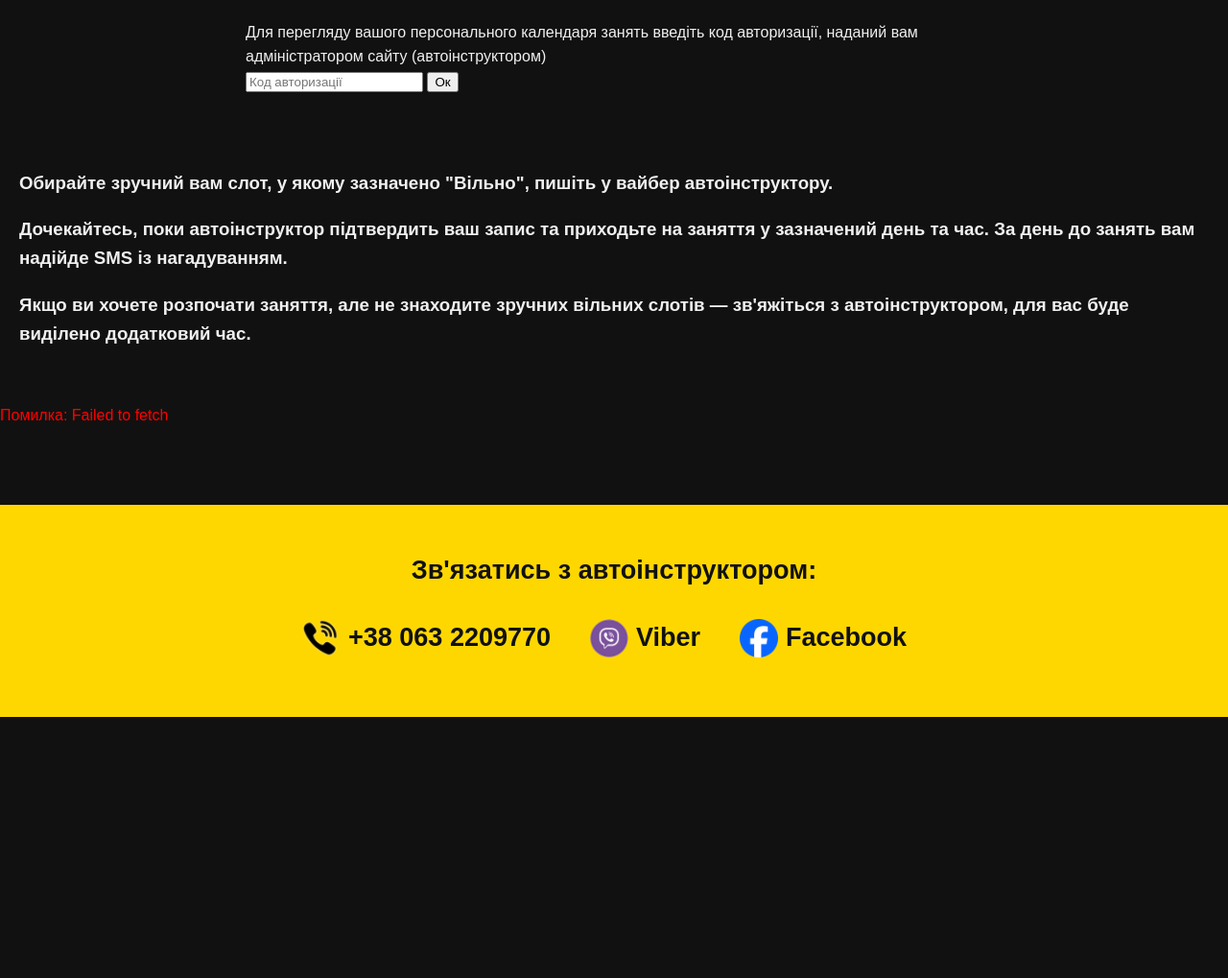
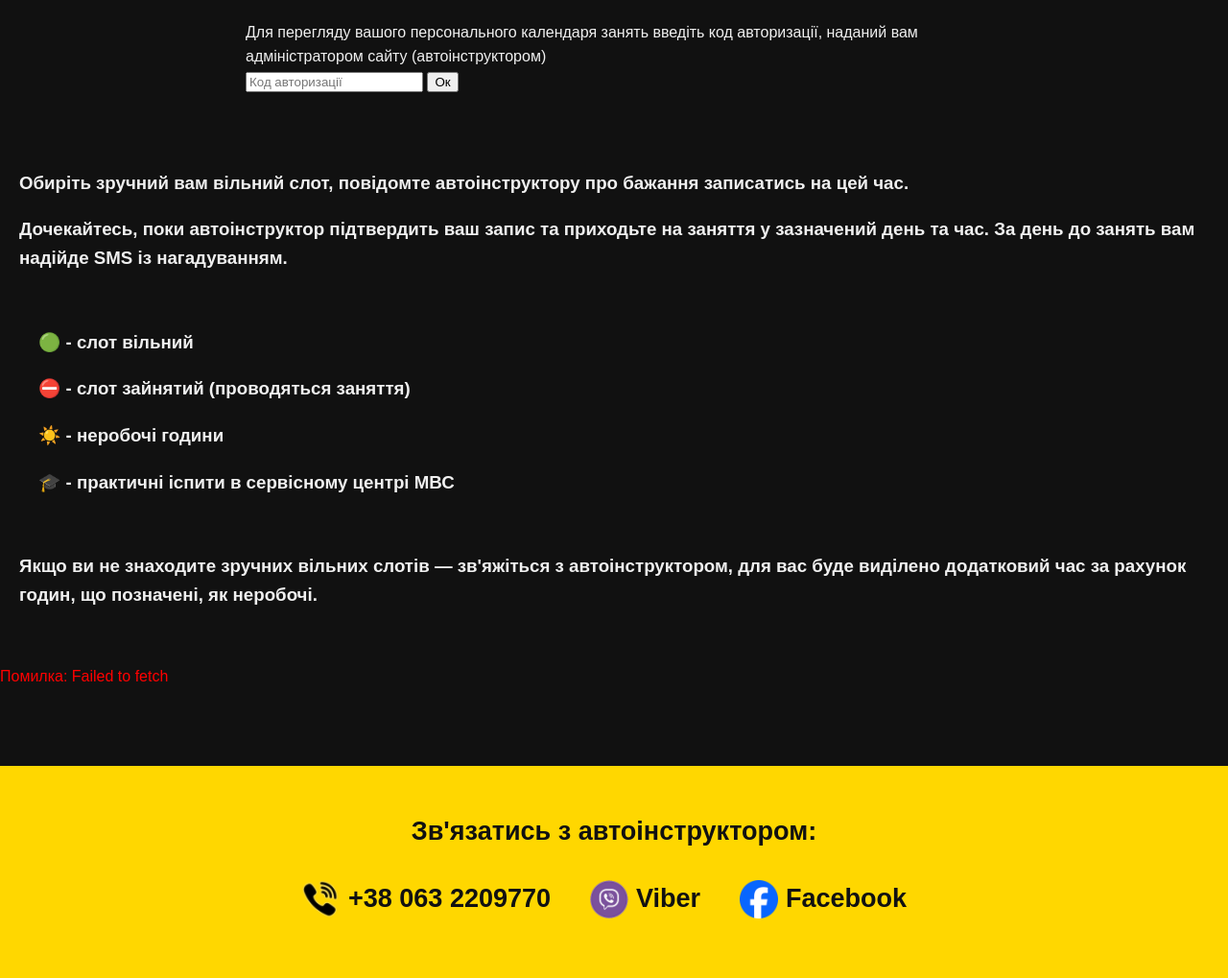
Before and after one commit to Vital-jan/holydrivers, a PHP site: page /getdata.html in a window 1280 px wide. Shown: the part 140-1159 px from the top of the page at 96% size. Before the commit the page ends 887 px from the top, so only its background shows below. Run offline with PHP 8.4, Linux system fonts and the light colour scheme.

Commit message:
2025-12-17

```diff
--- a/css/styles.css
+++ b/css/styles.css
@@ -113,6 +113,10 @@
   font-size: 2em;
 }
 
+.list {
+  padding: 20px;
+}
+
 .section {
   padding: 1.3rem 1.3rem;
   padding-left: 20%;
@@ -141,6 +145,14 @@
 }
 .section img {
   max-width: 10%;
+}
+
+.exam {
+  width: 34px;
+  height: 34px;
+  border-radius: 50%;
+  font-size: 20px;
+  background-color: #fef4d5; /* м’який фон */
 }
 
 .partners {
@@ -388,8 +400,8 @@
   border: 1px solid #ccc;
   padding: 4px;
   white-space: nowrap;
-  height: 25px;
-  max-height: 25px;
+  height: 40px;
+  max-height: 40px;
   line-height: 25px;
   vertical-align: middle;
   overflow: hidden;
--- a/css/styles.scss
+++ b/css/styles.scss
@@ -117,6 +117,10 @@
   font-size: 2em;
 }
 
+.list {
+  padding: 20px;
+}
+
 .section {
   padding: calc(1rem * $font-scale) calc(1rem * $font-scale);
   padding-left: 20%;
@@ -147,6 +151,15 @@
   img {
     max-width: 10%;
   }
+}
+
+.exam {
+  width: 34px;
+  height: 34px;
+  border-radius: 50%;
+  font-size: 20px;
+  background-color: #fef4d5; /* м’який фон */
+  // border: 2px solid #f0ad4e; /* жовто-чорний стиль HolyDrivers */
 }
 
 .partners {
@@ -408,8 +421,8 @@
     border: 1px solid #ccc;
     padding: 4px;
     white-space: nowrap;
-    height: 25px;
-    max-height: 25px;
+    height: 40px;
+    max-height: 40px;
     line-height: 25px;
     vertical-align: middle;
     overflow: hidden;
--- a/getdata.html
+++ b/getdata.html
@@ -15,7 +15,7 @@
       name="description"
       content="Індивідуальні уроки водіння з автоінструктором у Києві (Теремки, Голосієво, ВДНГ). АКПП, гнучкий графік, підготовка до іспиту. Записатися онлайн."
     />
-    <link rel="stylesheet" href="css/styles.css?v=1.90" />
+    <link rel="stylesheet" href="css/styles.css?v=1.95" />
     <link rel="icon" href="img/favicon.ico" type="image/x-icon" />
   </head>
 
@@ -55,28 +55,34 @@
       <div>
         <input
           id="userCodeInput"
-          type="text"
+          type="password"
           autocomplete="off"
           placeholder="Код авторизації"
         />
         <button id="userCodeBtn" type="button">Ок</button>
       </div>
-      <div id="userCodeErr"></div>
+      <div id="userCodeErr" style="display: none">Помилка авторизації</div>
     </section>
     <h3 id="for_new_user">
       <p>
-        Обирайте зручний вам слот, у якому зазначено "Вільно", пишіть у вайбер
-        автоінструктору.
+        Обиріть зручний вам вільний слот, повідомте автоінструктору про бажання
+        записатись на цей час.
       </p>
       <p>
         Дочекайтесь, поки автоінструктор підтвердить ваш запис та приходьте на
         заняття у зазначений день та час. За день до занять вам надійде SMS із
         нагадуванням.
       </p>
+      <div class="list">
+        <p>&#128994; - слот вільний</p>
+        <p>&#9940; - слот зайнятий (проводяться заняття)</p>
+        <p>&#9728;&#65039; - неробочі години</p>
+        <p>&#127891; - практичні іспити в сервісному центрі МВС</p>
+      </div>
       <p>
-        Якщо ви хочете розпочати заняття, але не знаходите зручних вільних
-        слотів — зв'яжіться з автоінструктором, для вас буде виділено додатковий
-        час.
+        Якщо ви не знаходите зручних вільних слотів — зв'яжіться з
+        автоінструктором, для вас буде виділено додатковий час за рахунок годин,
+        що позначені, як неробочі.
       </p>
     </h3>
 
@@ -116,15 +122,25 @@
 </html>
 
 <script>
-  function updateUserBar(fullname) {
+  function updateUserBar(fullname, id) {
     const bar = document.getElementById("userBar");
     const label = document.getElementById("userLabel");
+    const error = document.getElementById("userCodeErr");
+    const codeForm = document.getElementById("userCodeForm");
+
     if (fullname && String(fullname).trim() !== "") {
+      console.log("ok");
       if (label) label.textContent = `Користувач: ${fullname}`;
       if (bar) bar.style.display = "";
-      document.getElementById("for_new_user").style.display = "none";
+      // document.getElementById("for_new_user").style.display = "none";
     } else {
+      console.log("error");
+      console.log(id);
       if (bar) bar.style.display = "none";
+      if (id && String(id).trim() !== "") {
+        if (error) error.style.display = "";
+      } // якщо user_id повернувся, а user_fullname - ні, то вважаємо, що авторизація не пройшла
+      if (codeForm) codeForm.style.display = "";
       document.getElementById("for_new_user").style.display = "";
     }
   }
@@ -195,12 +211,14 @@
 
     function submit() {
       const val = input ? input.value : "";
-      err.textContent = "";
+      if (input) input.value = "";
+
+      // err.textContent = "";
       if (setUserId(val)) {
         toggleUserForm(false);
         if (typeof loadSchedules === "function") loadSchedules(val);
       } else {
-        err.textContent = "Не вдалося зберегти код у браузері.";
+        // err.textContent = "Не вдалося зберегти код у браузері.";
       }
     }
 
@@ -230,8 +248,7 @@
   function getCellClass(value) {
     if (value == null) return "";
     const v = value.toString().trim().toLowerCase();
-    if (v === "вільно") return "free";
-    if (v === "іспит") return "exam";
+    if (v === "&#127891;") return "exam";
     return "";
   }
 
@@ -242,7 +259,7 @@
         <h3 class="section-title" style="margin-top:1rem;">${label}</h3>
         <div class="schedule">
           <div style="width:100%;text-align:center;color:#ccc;padding:8px 0;">
-            Дані недоступні (аркуш місяця відсутній)
+            Запис на цей місяць не розпочато
           </div>
         </div>
       `;
@@ -251,7 +268,7 @@
     // Ліва колонка
     const leftHtml = (payload.leftCol || [])
       .map((v) => {
-        const value = v != null && v.toString().trim() !== "" ? v : "&nbsp;";
+        const value = v != null && v.toString().trim() !== "" ? v : "";
         return `<tr><td>${value}</td></tr>`;
       })
       .join("");
@@ -263,7 +280,9 @@
           .map((cell) => {
             const value =
               cell != null && cell.toString().trim() !== "" ? cell : "";
-            return `<td class="${getCellClass(cell)}">${value}</td>`;
+            return `<td><span class="${getCellClass(
+              cell
+            )}">${value}</span></td>`;
           })
           .join("");
         return `<tr>${tds}</tr>`;
@@ -303,7 +322,7 @@
       const res = await fetch(url.toString(), { cache: "no-store" });
       if (!res.ok) throw new Error(`HTTP ${res.status}`);
       const data = await res.json(); // очікуємо: { current: {...}|null, next: {...}|null }
-      updateUserBar(data.user_fullname);
+      updateUserBar(data.user_fullname, data.user_id);
       console.log("res:", data);
       const html =
         renderMonthBlock("Поточний місяць", data.current) +
```
Also changed, not shown: api/getData.js (+39 -14 lines), api/proxy.php (+10 -2 lines), 1 other file.
